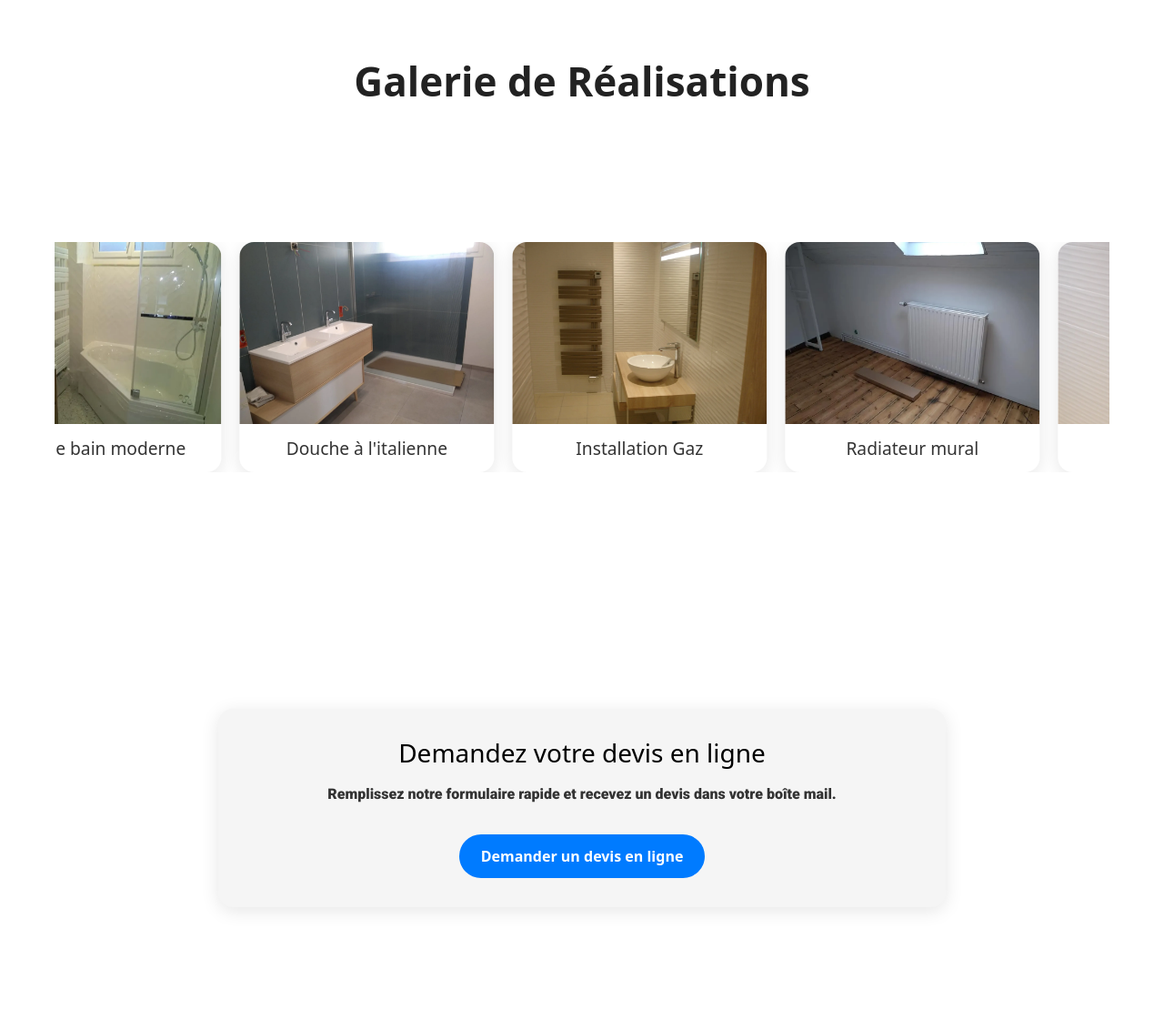
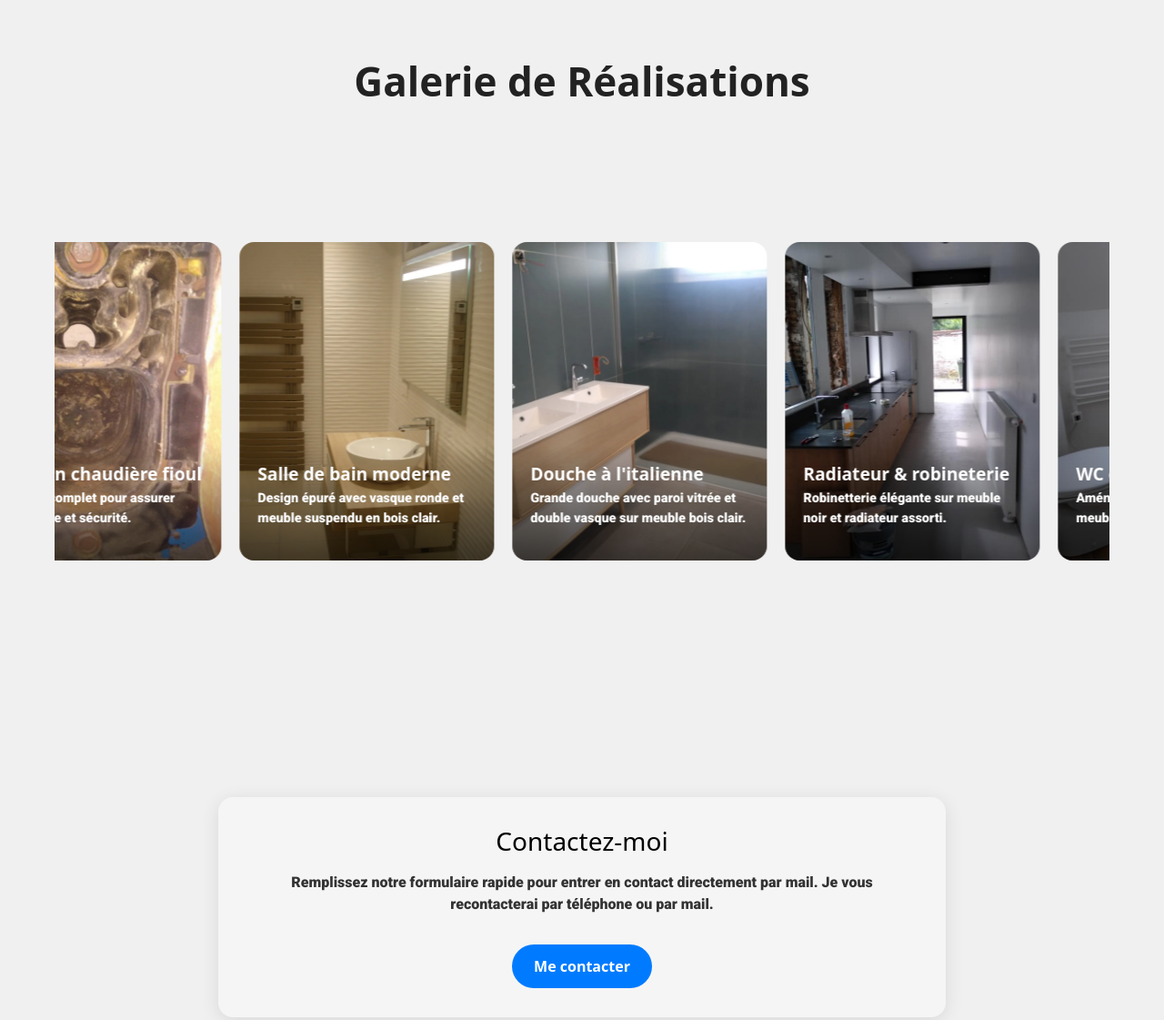
Before and after one commit to Thomas8008/plomberie-v2, a plain HTML site: page index.html in a window 1280 px wide. Shown: the part 2103-3224 px from the top of the page at 91% size. Drawn offline with nearby package versions, Linux system fonts and the light colour scheme.

Commit message:
Add files via upload

```diff
--- a/css/devis.css
+++ b/css/devis.css
@@ -0,0 +1,83 @@
+ * {
+      box-sizing: border-box;
+    }
+
+    body {
+      font-family: Arial, sans-serif;
+      background-color: #f4f7f8;
+      margin: 0;
+      padding: 40px 20px;
+      display: flex;
+      justify-content: center;
+      align-items: center;
+      min-height: 100vh;
+    }
+
+    .form-container {
+      background-color: #fff;
+      padding: 30px;
+      border-radius: 12px;
+      box-shadow: 0 8px 16px rgba(0,0,0,0.1);
+      max-width: 500px;
+      width: 100%;
+    }
+
+    .form-container h2 {
+      margin-bottom: 20px;
+      color: #333;
+      font-size: 24px;
+    }
+
+    .form-group {
+      margin-bottom: 15px;
+    }
+
+    .form-group label {
+      display: block;
+      margin-bottom: 6px;
+      font-weight: bold;
+      color: #444;
+    }
+
+    .form-group input,
+    .form-group textarea {
+      width: 100%;
+      padding: 12px;
+      border: 1px solid #ccc;
+      border-radius: 8px;
+      font-size: 16px;
+      transition: border 0.3s;
+    }
+
+    .form-group input:focus,
+    .form-group textarea:focus {
+      border-color: #007bff;
+      outline: none;
+    }
+
+    .form-group textarea {
+      resize: vertical;
+      min-height: 120px;
+    }
+
+    .form-group button {
+      width: 100%;
+      padding: 14px;
+      background-color: #007bff;
+      color: white;
+      border: none;
+      border-radius: 8px;
+      font-size: 16px;
+      cursor: pointer;
+      transition: background-color 0.3s;
+    }
+
+    .form-group button:hover {
+      background-color: #0056b3;
+    }
+
+    @media (max-width: 600px) {
+      .form-container {
+        padding: 20px;
+      }
+    }
--- a/css/styles.css
+++ b/css/styles.css
@@ -347,17 +347,14 @@ height: 650px;
 /* section 3 */
 
 .section3 {
-
   text-align: center;
   padding: 50px 20px;
-  background-image: url(.);
+ background-color: rgba(197, 197, 197, 0.267);
   background-size: cover;
   background-position: center;
   background-repeat: no-repeat;
   min-height: 60vh;
-
 }
-
 
 .gallery-section {
   padding: 60px 20px;
@@ -370,12 +367,12 @@ height: 650px;
   font-weight: 600;
   margin-bottom: 50px;
   color: #222;
-
 }
 .carousel-wrapper {
   overflow: hidden;
   position: relative;
   top: 100px;
+  perspective: 1000px;
 }
 .carousel-track {
   display: flex;
@@ -392,36 +389,45 @@ height: 650px;
   }
 }
 .carousel-card {
+  position: relative;
   flex: 0 0 auto;
   width: 280px;
-      background: #fff;
+  height: 350px;
   border-radius: 16px;
-      box-shadow: 0 4px 20px rgba(0,0,0,0.1);
   overflow: hidden;
-      transition: transform 0.3s ease, box-shadow 0.3s ease;
+  transform-style: preserve-3d;
+  transition: transform 0.5s ease, box-shadow 0.5s ease;
   cursor: pointer;
 }
 .carousel-card:hover {
-      transform: translateY(-5px);
-      box-shadow: 0 8px 30px rgba(0,0,0,0.15);
+  transform: rotateY(8deg) scale(1.03);
+  box-shadow: 0 12px 40px rgba(0, 0, 0, 0.3);
 }
 .carousel-card img {
+  position: absolute;
+  top: 0; left: 0;
+  width: 100%; height: 100%;
+  object-fit: cover;
+  z-index: 1;
+}
+.carousel-content {
+  position: absolute;
+  bottom: 0;
   width: 100%;
-      height: 200px;
-      object-fit: cover;
-      transition: transform 0.3s ease;
+  padding: 20px;
+  background: linear-gradient(to top, rgba(0, 0, 0, 0.6), transparent);
+  color: #fff;
+  z-index: 2;
+  text-align: left;
 }
-    .carousel-card:hover img {
-      transform: scale(1.05);
-    }
-    .carousel-info {
-      padding: 15px;
-      text-align: center;
-    }
-    .carousel-info h3 {
+.carousel-content h3 {
   margin: 0;
   font-size: 1.2rem;
-      color: #333;
+  font-weight: bold;
+}
+.carousel-content p {
+  font-size: 0.9rem;
+  margin-top: 5px;
 }
 .modal {
   display: none;
@@ -456,14 +462,13 @@ height: 650px;
 }
 
 
-
 /* contact */
 /* Reset CSS */
 
 /* section 4 */
 .section4{
  height: 70vh;
-
+background-color: rgba(197, 197, 197, 0.267);
 background-repeat: no-repeat;
 background-size: 100% 100%;
 }
--- a/index.html
+++ b/index.html
@@ -8,6 +8,7 @@
 <link rel="stylesheet" href="css/footer.css">
 <link rel="stylesheet" href="css/media.css">
 
+
     <link rel="preconnect" href="https://fonts.googleapis.com">
     <link rel="stylesheet" href="https://cdnjs.cloudflare.com/ajax/libs/font-awesome/5.15.4/css/all.min.css">
 <link href="https://fonts.googleapis.com/css2?family=Poppins:ital,wght@0,100;0,200;0,300;0,400;0,500;0,600;0,700;0,800;0,900;1,100;1,200;1,300;1,400;1,500;1,600;1,700;1,800;1,900&family=Roboto:ital,wght@0,100;0,300;0,400;0,500;0,700;0,900;1,100;1,300;1,400;1,500;1,700;1,900&display=swap" rel="stylesheet">
@@ -15,7 +16,6 @@
 
     <!-- Favicon -->
     <link rel="shortcut icon" href="./favicon.ico">
-      <script src="https://www.google.com/recaptcha/api.js" async defer></script>
     <title>Document</title>
     <meta name="viewport" content="width=device-width, initial-scale=1.0">
 </head>
@@ -124,60 +124,89 @@
 </section>
 
 
-
-  <section class="section3" id="section3">
-    <section class="gallery-section">
+<section class="section3" id="section3">
+  <section class="gallery-section">
     <h2 class="gallery-title">Galerie de Réalisations</h2>
     <div class="carousel-wrapper">
       <div class="carousel-track" id="carouselTrack">
+
         <div class="carousel-card gallery-items">
-          <img src="img meuble/144475292_1276470962752829_1383195988407463486_n.webp" alt="Salle de bain moderne">
-          <div class="carousel-info"><h3>Salle de bain moderne</h3></div>
+          <img src="img meuble/entretien chaudiere fiull.jpg" alt="Entretien chaudière fioul">
+          <div class="carousel-content">
+            <h3>Entretien chaudière fioul</h3>
+            <p>>Entretien complet pour assurer performance et sécurité.</p>
+          </div>
         </div>
+
         <div class="carousel-card gallery-items">
-          <img src="img meuble/277439308_1550652652001324_5093119898423742192_n.webp" alt="Douche à l'italienne">
-          <div class="carousel-info"><h3>Douche à l'italienne</h3></div>
+          <img src="img meuble/52426809_738685099864754_8894826911524454400_n.webp" alt="Salle de bain vasque ronde">
+          <div class="carousel-content">
+            <h3>Salle de bain moderne</h3>
+            <p>Design épuré avec vasque ronde et meuble suspendu en bois clair.</p>
+          </div>
         </div>
+
         <div class="carousel-card gallery-items">
-          <img src="img meuble/52426809_738685099864754_8894826911524454400_n.webp" alt="Installation Gaz">
-          <div class="carousel-info"><h3>Installation Gaz</h3></div>
+          <img src="img meuble/277439308_1550652652001324_5093119898423742192_n.webp" alt="Douche italienne double vasque">
+          <div class="carousel-content">
+            <h3>Douche à l'italienne</h3>
+            <p>Grande douche avec paroi vitrée et double vasque sur meuble bois clair.</p>
+          </div>
         </div>
+
+       <div class="carousel-card gallery-items">
+  <img src="img meuble/robineterie et radiateur.jpg" alt="Radiateur mural décoratif">
+  <div class="carousel-content">
+    <h3>Radiateur & robineterie</h3>
+    <p>Robinetterie élégante sur meuble noir et radiateur assorti.</p>
+  </div>
+</div>
+
+
         <div class="carousel-card gallery-items">
-          <img src="img meuble/chauffage1.webp" alt="Radiateur mural">
-          <div class="carousel-info"><h3>Radiateur mural</h3></div>
+          <img src="img meuble/pose wc et meuble vasque.jpg" alt="Toilettes avec meuble vasque">
+          <div class="carousel-content">
+            <h3>WC et meuble vasque</h3>
+            <p>Aménagement sous pente avec meuble compact et vasque intégrée.</p>
+          </div>
         </div>
+
         <div class="carousel-card gallery-items">
-          <img src="img meuble/Chauffage2.webp" alt="Chauffage central">
-          <div class="carousel-info"><h3>Chauffage central</h3></div>
+          <img src="img meuble/472524105_2240949329638316_7311084792240680470_n.jpg" alt="Cuisine rénovée">
+          <div class="carousel-content">
+             <h3>Radiateur mural</h3>
+            <p>Radiateur blanc discret installé dans une chambre avec finition soignée.</p>
+          </div>
         </div>
-        <!-- Duplicate images for infinite scroll effect -->
+
         <div class="carousel-card gallery-items">
-          <img src="img meuble/chauffage3.webp" alt="Salle de bain moderne">
-          <div class="carousel-info"><h3>Salle de bain moderne</h3></div>
+          <img src="img meuble/144475292_1276470962752829_1383195988407463486_n.webp" alt="Radiateur chambre">
+          <div class="carousel-content">
+            <h3>Radiateur & robineterie</h3>
+            <p>Robinetterie design sur meuble noir et radiateur performant assorti au style épuré de la pièce.</p>
+          </div>
         </div>
-        <div class="carousel-card gallery-items">
-          <img src="img meuble/144475292_1276470962752829_1383195988407463486_n.webp" alt="Douche à l'italienne">
-          <div class="carousel-info"><h3>Douche à l'italienne</h3></div>
-        </div>
+
       </div>
     </div>
-  </section>
-    <div id="myModal" class="modal">
+
+</section>
+
+
+  <div id="myModal" class="modal">
     <span class="close">&times;</span>
     <img class="modal-content" id="img01">
   </div>
-<section>  </section>
 
- <main>
+<div class="card-link-button">
+  <h3>Contactez-moi</h3>
+  <p>Remplissez notre formulaire rapide pour entrer en contact directement par mail. Je vous recontacterai par téléphone ou par mail.</p>
+  <a class="button" href="./devis.html" target="_blank">Me contacter</a>
+</div>
 
-    <div class="card-link-button">
-      <h3>Demandez votre devis en ligne</h3>
-      <p>Remplissez notre formulaire rapide et recevez un devis dans votre boîte mail.</p>
-      <a class="button" href="./devis.html" target="_blank">Demander un devis en ligne</a>
-    </div>
-  </main>
+  </section>
 
-</section>
+
 
 
 
@@ -199,27 +228,25 @@
     <div class="footer-section">
       <h3>Mentions légales</h3>
 
-      <a href="mentions-legales.html">Voir les mentions légales</a>
+      <a href="mentionslegales.html">Voir les mentions légales</a>
     </div>
     <div class="footer-section">
       <h3>Liens Utiles</h3>
       <a href="index.php">Accueil</a>
-      <a href="privacy-policy.html">Politique de confidentialité</a>
-      <a href="cookies-policy.html">Politique de cookies</a>
+      <a href="politiquedeconfidentialité.html">Politique de confidentialité</a>
     </div>
     <div class="footer-section">
       <h3>Contactez-nous</h3>
       <a href="tel:0613241364"><i class="fas fa-phone-alt"></i> <span id="contact-phone">06 13 24 13 64</span></a>
-      <a href="mailto:Philippe.leclercq36@sfr.fr"><i class="fas fa-envelope"></i> <span id="contact-email">Philippe.leclercq36@sfr.fr</span></a>
+      <a href="mailto:Philippe.leclercq36@sfr.fr"><i class="fas fa-envelope"></i> <span id="contact-email">Leclercq.ei2013@gmail.com</span></a>
     </div>
     <div class="footer-section">
       <h3>Suivez-nous</h3>
-      <a href="#"><i class="fab fa-facebook-f"></i></a>
+      <a href="https://www.facebook.com/philippeleclercq2013"><i class="fab fa-facebook-f"></i></a>
 
     </div>
   </div>
 </footer>
-
 
 
 
```
Also changed, not shown: devis.html (+4 -104 lines), js/devis.js (added, +14 -0 lines), mentionslegales.html (added, +20 -0 lines), politiquedeconfidentialité.html (added, +22 -0 lines), img meuble/472524105_2240949329638316_7311084792240680470_n.jpg (added), img meuble/entretien chaudiere fiull.jpg (added), img meuble/pose wc et meuble vasque.jpg (added), img meuble/robineterie et radiateur.jpg (added). Lines whose indentation alone changed are shown as unchanged.
